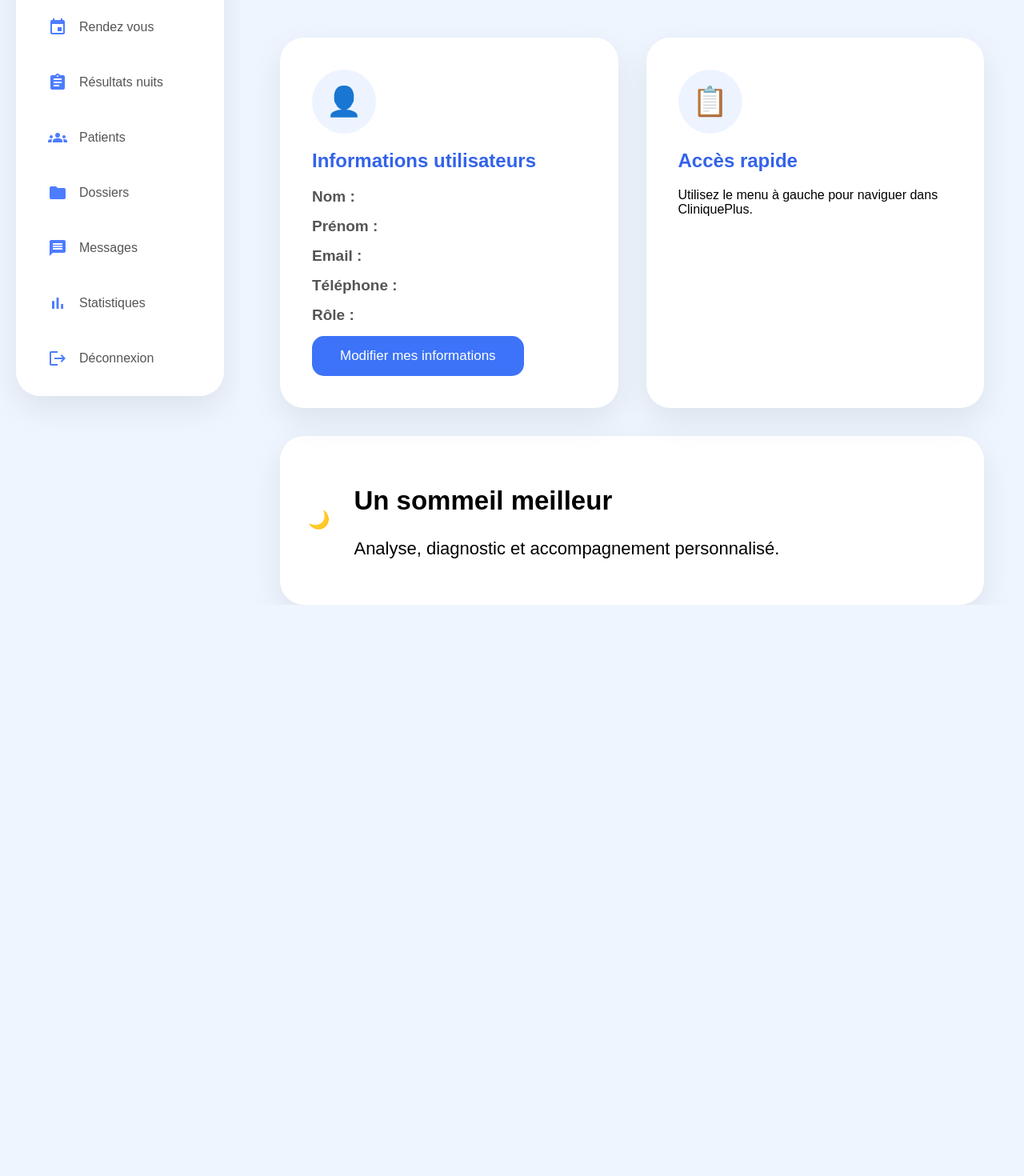
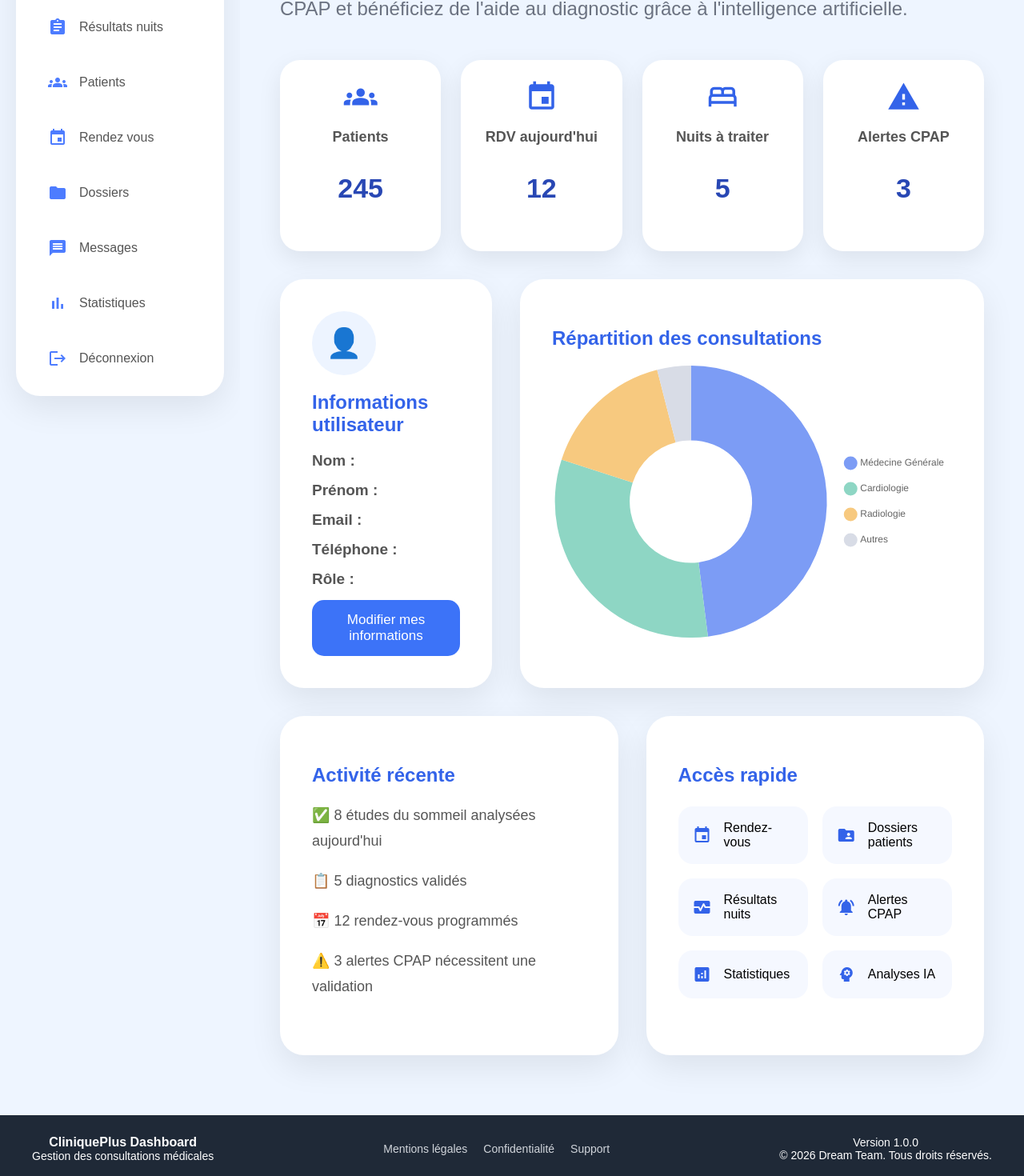
Before and after one commit to emfall2015/clinique_plus_interface_utilisateur, an Angular app: page /layout/dashboard in a window 1280 px wide. Shown: the part 305-1775 px from the top of the page at 80% size. Before the commit the page ends 1061 px from the top, so only its background shows below. Built offline with nearby package versions, Linux system fonts and the light colour scheme.

Commit message:
<Feat> Nouvelle version du Dashboard et integration menu active sidebar

```diff
--- a/package.json
+++ b/package.json
@@ -19,6 +19,7 @@
     "@angular/material": "^22.0.2",
     "@angular/platform-browser": "^22.0.0",
     "@angular/router": "^22.0.0",
+    "chart.js": "^4.5.1",
     "rxjs": "~7.8.0",
     "tslib": "^2.3.0",
     "y": "^0.3.2"
--- a/src/app/app.html
+++ b/src/app/app.html
@@ -1,16 +1,18 @@
+<div class="app-container">
+
   <header class="navbar">
-
     <nav class="nav-center">
       <a routerLink="/">Accueil</a>
+
       @if(userService.recupererUser()) {
         <a routerLink="/layout">Dashboard</a>
       }
+
       @if(!userService.recupererUser()){
         <a routerLink="/login" class="btn-login">Connexion</a>
       }
     </nav>
 
-    <!-- USER À DROITE -->
     @if(userService.recupererUser()){
       <div class="right">
         <div class="user-info">
@@ -18,12 +20,43 @@
             Bonjour {{ userService.recupererUser()?.nom }}
             {{ userService.recupererUser()?.prenom }}
           </span>
+
           <div class="avatar">
             {{ userService.recupererUser()?.prenom?.charAt(0)?.toUpperCase() }}
           </div>
         </div>
       </div>
     }
+
   </header>
 
+
+   <div class="page-content">
     <router-outlet></router-outlet>
+   </div>
+
+<footer class="footer">
+
+  <div class="footer-content">
+
+    <div>
+      <strong>CliniquePlus Dashboard</strong>
+      <p> Gestion des consultations médicales</p>
+    </div>
+
+    <div class="footer-links">
+      <a href="#">Mentions légales</a>
+      <a href="#">Confidentialité</a>
+      <a href="#">Support</a>
+    </div>
+
+    <div>
+      <p>Version 1.0.0</p>
+      <p>&copy; 2026 Dream Team. Tous droits réservés.</p>
+    </div>
+
+  </div>
+
+</footer>
+
+</div>
--- a/src/app/app.scss
+++ b/src/app/app.scss
@@ -168,3 +168,59 @@
     margin-top: 10px;
   }
 }
+
+html, body {
+    height: 100%;
+    margin: 0;
+}
+
+
+.app-container {
+    min-height: 100vh;
+    display: flex;
+    flex-direction: column;
+}
+
+
+.content {
+    flex: 1;
+}
+
+
+.footer {
+    background: #1f2937;
+    color: white;
+    text-align: center;
+    padding: 15px 20px;
+}
+
+
+.footer p {
+    margin: 0;
+    font-size: 14px;
+}
+.footer-links {
+    display: flex;
+    gap: 20px;
+    align-items: center;
+}
+
+.footer-links a {
+    color: #d1d5db;
+    text-decoration: none;
+    font-size: 14px;
+    transition: color 0.3s ease;
+}
+
+.footer-links a:hover {
+    color: #ffffff;
+    text-decoration: underline;
+}
+.footer-content {
+    display: flex;
+    justify-content: space-between;
+    align-items: center;
+    max-width: 1200px;
+    margin: auto;
+    padding: 10px 20px;
+}
--- a/src/app/dashboard/dashboard.css
+++ b/src/app/dashboard/dashboard.css
@@ -144,3 +144,168 @@
 
     margin-bottom:35px;
 }
+/* KPI */
+
+.stats{
+
+    display:grid;
+
+    grid-template-columns:repeat(4,1fr);
+
+    gap:25px;
+
+    margin-bottom:35px;
+}
+
+.stat-card{
+
+    background:white;
+
+    border-radius:25px;
+
+    padding:25px;
+
+    text-align:center;
+
+    box-shadow:0 10px 30px rgba(0,0,0,.08);
+
+    transition:.3s;
+}
+
+.stat-card:hover{
+
+    transform:translateY(-5px);
+}
+
+.stat-card .material-icons{
+
+    font-size:42px;
+
+    color:#3363e9;
+}
+
+.stat-card h3{
+
+    margin:15px 0 10px;
+
+    color:#555;
+
+    font-size:18px;
+}
+
+.stat-card p{
+
+    font-size:34px;
+
+    color:#2847b4;
+
+    font-weight:700;
+}
+
+/* Accès rapide */
+
+.quick-actions{
+
+    display:grid;
+
+    grid-template-columns:repeat(2,1fr);
+
+    gap:18px;
+
+    margin-top:25px;
+}
+
+.action{
+
+    display:flex;
+
+    align-items:center;
+
+    gap:15px;
+
+    padding:18px;
+
+    border-radius:18px;
+
+    background:#f5f8ff;
+
+    cursor:pointer;
+
+    transition:.3s;
+}
+
+.action:hover{
+
+    background:#3363e9;
+
+    color:white;
+
+    transform:translateY(-3px);
+}
+
+.action .material-icons{
+
+    color:#3363e9;
+}
+
+.action:hover .material-icons{
+
+    color:white;
+}
+
+/* Activité */
+
+.activity{
+
+    list-style:none;
+
+    padding:0;
+
+    margin-top:20px;
+}
+
+.activity li{
+
+    margin:18px 0;
+
+    font-size:18px;
+
+    color:#555;
+}
+
+/* Graphique */
+
+.chart-placeholder{
+
+    height:220px;
+
+    display:flex;
+
+    flex-direction:column;
+
+    justify-content:center;
+
+    align-items:center;
+
+    border:2px dashed #d7e3ff;
+
+    border-radius:20px;
+
+    margin-top:25px;
+
+    color:#8a94a6;
+}
+
+.chart-placeholder .material-icons{
+
+    font-size:70px;
+
+    color:#3363e9;
+
+    margin-bottom:15px;
+}
+.chart-container {
+    width: 500px;
+    height: 340px;
+    margin: 0 auto;
+}
--- a/src/app/dashboard/dashboard.html
+++ b/src/app/dashboard/dashboard.html
@@ -1,22 +1,52 @@
 <section class="dashboard">
 
-    <h1>
-        Bienvenue dans CliniquePlus
-    </h1>
+    <h1>Bienvenue dans CliniquePlus</h1>
 
     <p class="subtitle">
-        Gérez vos informations et accédez rapidement à vos services.
+        Consultez les études du sommeil, analysez les résultats, surveillez les
+         alertes CPAP et bénéficiez de l'aide au diagnostic grâce à l'intelligence
+         artificielle.
     </p>
+
+    <!-- KPI -->
+    <div class="stats">
+
+        <div class="stat-card">
+            <span class="material-icons">groups</span>
+            <h3>Patients</h3>
+            <p>245</p>
+        </div>
+
+        <div class="stat-card">
+            <span class="material-icons">event</span>
+            <h3>RDV aujourd'hui</h3>
+            <p>12</p>
+        </div>
+
+        <div class="stat-card">
+            <span class="material-icons">bed</span>
+            <h3>Nuits à traiter</h3>
+            <p>5</p>
+        </div>
+
+        <div class="stat-card">
+            <span class="material-icons">warning</span>
+            <h3>Alertes CPAP</h3>
+            <p>3</p>
+        </div>
+
+    </div>
 
     <div class="cards">
 
+        <!-- Informations -->
         <div class="card">
 
             <div class="icon">
                 👤
             </div>
 
-            <h2>Informations utilisateurs</h2>
+            <h2>Informations utilisateur</h2>
 
             <div class="infos">
 
@@ -35,45 +65,79 @@
             <button>
                 Modifier mes informations
             </button>
-
         </div>
 
 <div class="card">
+  <h2>Répartition des consultations</h2>
+  <div class="chart-container">
 
-            <div class="icon">
-                📋
+  <canvas id="consultationsChart"></canvas>
 </div>
+</div>
+    </div>
+
+    <!-- Activité + graphique -->
+
+    <div class="cards">
+
+        <div class="card">
+
+            <h2>Activité récente</h2>
+
+            <ul class="activity">
+
+                <li>✅ 8 études du sommeil analysées aujourd'hui</li>
+
+                <li>📋 5 diagnostics validés</li>
+
+                <li>📅 12 rendez-vous programmés</li>
+
+                <li>⚠️ 3 alertes CPAP nécessitent une validation</li>
+
+            </ul>
+
+        </div>
+ <!-- Accès rapide -->
+        <div class="card">
 
             <h2>Accès rapide</h2>
 
-            <p>
-                Utilisez le menu à gauche pour naviguer dans CliniquePlus.
-            </p>
+            <div class="quick-actions">
 
-            <!-- <button>
-                Explorer
-            </button> -->
+                <div class="action">
+                    <span class="material-icons">event</span>
+                    <span>Rendez-vous</span>
+                </div>
+
+                <div class="action">
+                    <span class="material-icons">folder_shared</span>
+                    <span>Dossiers patients</span>
+                </div>
+
+                <div class="action">
+                    <span class="material-icons">monitor_heart</span>
+                    <span>Résultats nuits</span>
+                </div>
+
+                <div class="action">
+                    <span class="material-icons">notifications_active</span>
+                    <span>Alertes CPAP</span>
+                </div>
+
+                <div class="action">
+                    <span class="material-icons">analytics</span>
+                    <span>Statistiques</span>
+                </div>
+
+                <div class="action">
+                    <span class="material-icons">psychology</span>
+                    <span>Analyses IA</span>
+                </div>
 
             </div>
 
         </div>
 
 
-
-    <div class="banner">
-
-        🌙
-
-        <div>
-
-            <h2>Un sommeil meilleur</h2>
-
-            <p>
-                Analyse, diagnostic et accompagnement personnalisé.
-            </p>
-
     </div>
-
-    </div>
-
 </section>
--- a/src/app/dashboard/dashboard.ts
+++ b/src/app/dashboard/dashboard.ts
@@ -1,7 +1,7 @@
-import { Component } from '@angular/core';
+import { AfterViewInit, Component } from '@angular/core';
 import { Router, RouterLink, RouterOutlet } from '@angular/router';
 import { UserService } from '../user-service';
-
+import Chart from 'chart.js/auto';
 
 
 @Component({
@@ -10,11 +10,54 @@ import { UserService } from '../user-service';
   templateUrl: './dashboard.html',
   styleUrl: './dashboard.css',
 })
-export class Dashboard {
+export class Dashboard implements AfterViewInit{
   constructor(private router: Router,protected userService: UserService) {} // injection du service UserService
 
   logout() {
     localStorage.removeItem('token');
     this.router.navigate(['/login']);
   }
+
+  ngAfterViewInit(): void {
+
+new Chart('consultationsChart', {
+  type: 'doughnut', // plus élégant qu'un pie
+  data: {
+    labels: [
+      'Médecine Générale',
+      'Cardiologie',
+      'Radiologie',
+      'Autres'
+    ],
+    datasets: [{
+      data: [120, 80, 40, 10],
+      backgroundColor: [
+        '#7C9CF5', // bleu doux
+        '#8ED6C4', // vert menthe
+        '#F7C97F', // orange pastel
+        '#D8DCE6'  // gris clair
+      ],
+      borderWidth: 0,
+      hoverOffset: 8
+    }]
+  },
+  options: {
+    responsive: true,
+    maintainAspectRatio: false,
+    cutout: '45%', // effet anneau
+    plugins: {
+      legend: {
+        position: 'right',
+        labels: {
+          usePointStyle: true,
+          pointStyle: 'circle',
+          padding: 20
+        }
+      }
+    }
+  }
+});
+
+  }
+
 }
--- a/src/app/layout/layout.css
+++ b/src/app/layout/layout.css
@@ -120,7 +120,8 @@
 }
 .layout{
     display:flex;
-    height:calc(100vh - 80px);
+    /* height:calc(100vh - 80px); */
+    min-height: auto;
     background:#eef5ff;
 }
 .sidebar a{
@@ -167,3 +168,25 @@ nav{
 .logout:hover{
     background:#ffeaea;
 }
+
+nav a {
+    display: flex;
+    align-items: center;
+    gap: 12px;
+    padding: 12px 20px;
+    color: #6b7280;
+    text-decoration: none;
+    border-radius: 8px;
+    transition: 0.3s;
+}
+
+nav a:hover {
+    background: #f3f4f6;
+    color: #111827;
+}
+
+nav a.active {
+    background: #e0e7ff;
+    color: #4f46e5;
+    font-weight: 600;
+}
--- a/src/app/layout/layout.html
+++ b/src/app/layout/layout.html
@@ -7,35 +7,32 @@
         <div class="logo">
             CliniquePlus
         </div>
-
         <nav>
-
             <a routerLink="/layout/dashboard" routerLinkActive="active">
                 <span class="material-icons">dashboard</span> Dashboard
-            </a>
-            <a routerLink="" routerLinkActive="active">
-                <span class="material-icons">event</span> Rendez vous
             </a>
 
             <a routerLink="/layout/resultats-nuits" routerLinkActive="active">
                 <span class="material-icons">assignment</span> Résultats nuits
             </a>
-
-            <a routerLink="/layout/patients" routerLinkActive="active">
+             <a routerLink="/layout/patients" routerLinkActive="active">
                 <span class="material-icons">groups</span> Patients
             </a>
+            <a routerLink="#" routerLinkActive="active">
+                <span class="material-icons">event</span> Rendez vous
+            </a>
 
-            <a routerLink="" routerLinkActive="active">
+            <a routerLink="#" routerLinkActive="active">
                 <span class="material-icons">folder</span> Dossiers
             </a>
-            <a routerLink="" routerLinkActive="active">
+            <a routerLink="#" routerLinkActive="active">
                 <span class="material-icons">message</span> Messages
             </a>
-            <a routerLink="" routerLinkActive="active">
+            <a routerLink="#" routerLinkActive="active">
                 <span class="material-icons">bar_chart</span> Statistiques
             </a>
 
-            <a routerLink="" routerLinkActive="active" (click)="logout()">
+            <a routerLink="" routerLinkActive="" (click)="logout()">
                 <span class="material-icons">logout</span> Déconnexion
             </a>
         </nav>
--- a/src/app/layout/layout.ts
+++ b/src/app/layout/layout.ts
@@ -1,10 +1,10 @@
 import { Component } from '@angular/core';
-import { RouterLink, RouterOutlet } from '@angular/router';
+import { RouterLink, RouterLinkActive, RouterOutlet } from '@angular/router';
 import { UserService } from '../user-service';
 
 @Component({
   selector: 'app-layout',
-  imports: [RouterLink,RouterOutlet],
+  imports: [RouterLink,RouterOutlet,RouterLinkActive],
   templateUrl: './layout.html',
   styleUrl: './layout.css',
 })
--- a/src/styles.css
+++ b/src/styles.css
@@ -9,3 +9,39 @@ body{
 *{
     font-family:'Poppins',sans-serif;
 }
+
+html,
+body {
+  height: 100%;
+  margin: 0;
+}
+
+body {
+  min-height: 100vh;
+}
+
+app-root {
+  min-height: 100vh;
+  display: flex;
+  flex-direction: column;
+}
+
+
+.app-container {
+  min-height: 100vh;
+  display: flex;
+  flex-direction: column;
+}
+
+
+.page-content {
+  flex: 1;
+}
+
+
+.footer {
+  background: #1f2937;
+  color: white;
+  text-align: center;
+  padding: 15px;
+}
```
Also changed, not shown: 1 other file (tests, documents, lock files or other folders). Lines whose indentation alone changed are shown as unchanged.
